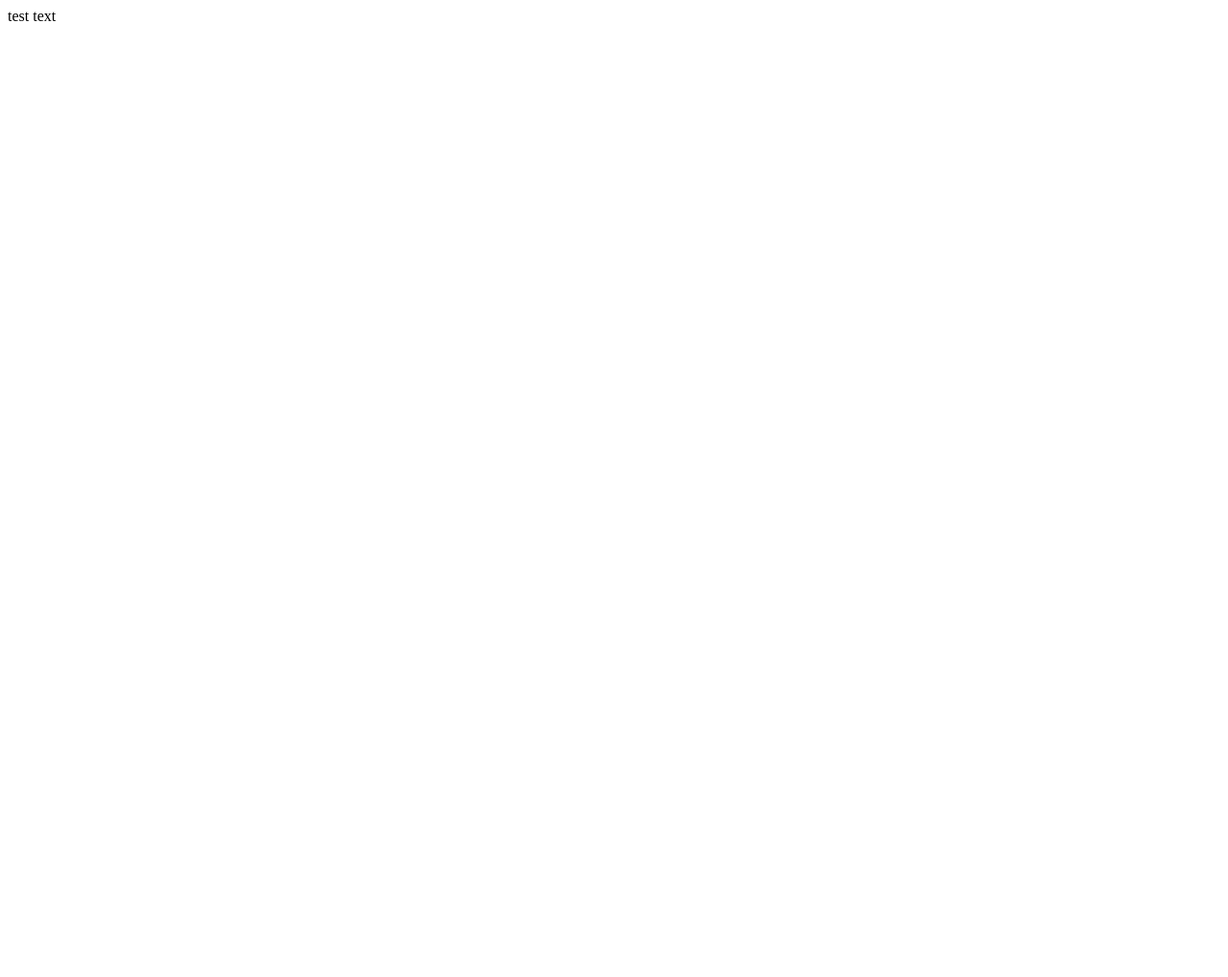
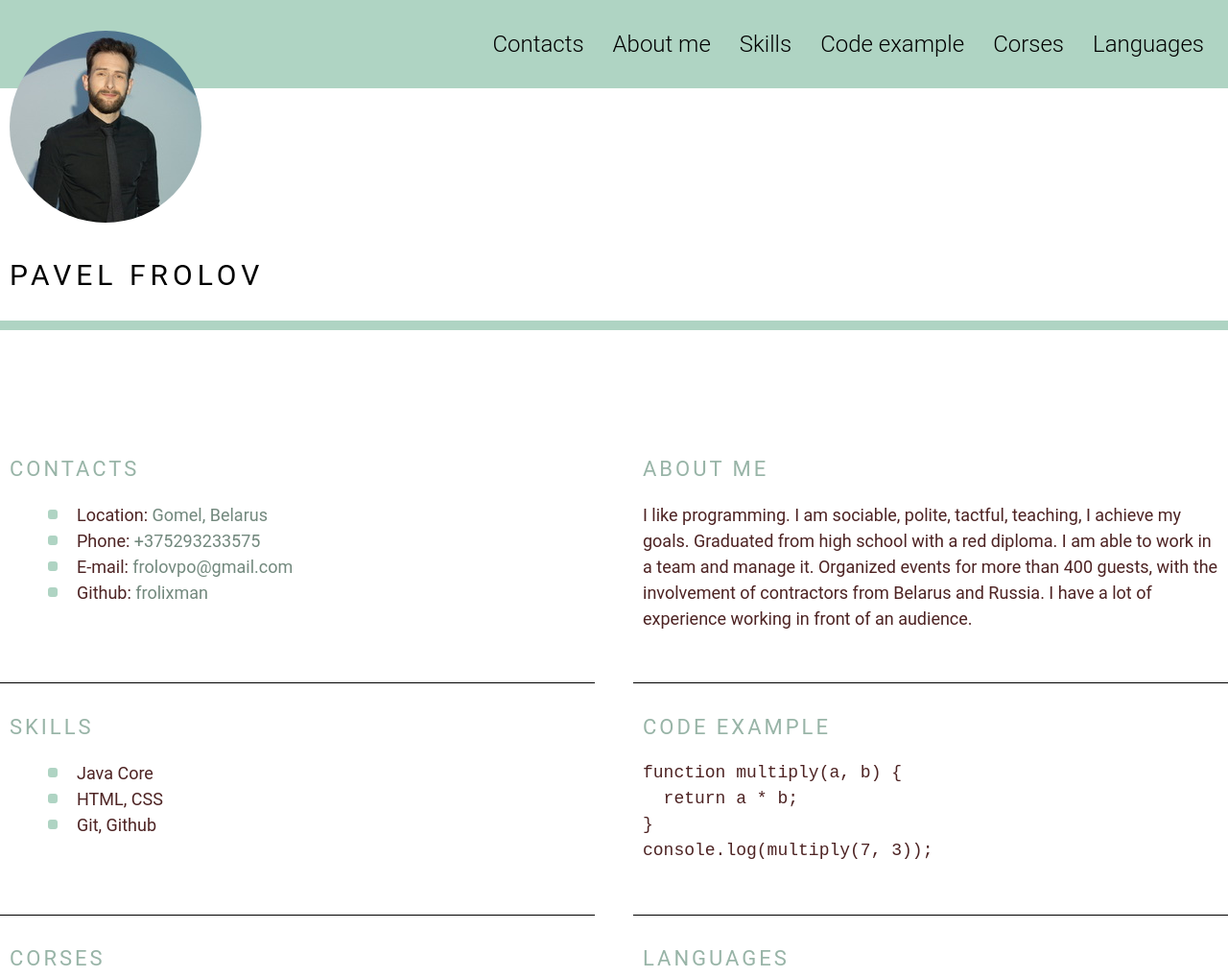
Before and after one commit to frolixman/rsschool-cv-Stage0, a plain HTML site: page index.html in a window 1280 px wide. Shown: the top 1018 px of the page at 96% size. Before the commit the page ends 800 px from the top, so only its background shows below. Drawn offline with Linux system fonts and the light colour scheme.

Commit message:
feat: Copy code from my other branch

```diff
--- a/index.html
+++ b/index.html
@@ -1,12 +1,104 @@
 <!DOCTYPE html>
 <html lang="en">
 <head>
-    <meta charset="UTF-8">
-    <meta http-equiv="X-UA-Compatible" content="IE=edge">
-    <meta name="viewport" content="width=device-width, initial-scale=1.0">
-    <title>Document</title>
+  <meta charset="UTF-8">
+  <meta http-equiv="X-UA-Compatible" content="IE=edge">
+  <meta name="viewport" content="width=device-width, initial-scale=1.0">
+  <title>CV</title>
+  <link rel="stylesheet" href="style.css">
+  <link rel="icon" href="assets/img/favicon.ico">
+  <link rel="preconnect" href="https://fonts.gstatic.com" crossorigin>
+  <link href="https://fonts.googleapis.com/css2?family=Roboto+Condensed:ital,wght@0,300;0,400;0,700;1,300;1,400;1,700&display=swap" rel="stylesheet">
 </head>
 <body>
-    test text
+  <header class="header">
+    <div class="container">
+      <nav class="nav">
+        <ul class="nav-list">
+          <li class="nav-item"><a href="#contacts" class="nav-link">Contacts</a></li>
+          <li class="nav-item"><a href="#about-me" class="nav-link">About me</a></li>
+          <li class="nav-item"><a href="#skills" class="nav-link">Skills</a></li>
+          <li class="nav-item"><a href="#code-example" class="nav-link">Code example</a></li>
+          <li class="nav-item"><a href="#corses" class="nav-link">Corses</a></li>
+          <li class="nav-item"><a href="#languages" class="nav-link">Languages</a></li>
+        </ul>
+      </nav>
+    </div>
+  </header>
+
+  <main class="main">
+    <div class="container main-container">
+      <section class="section section-profile" id="profile">
+        <img class="section-profile-photo" src="assets/img/my_pfoto_resized.jpg" alt="profile-photo">
+        <div class="section-profile-title">
+          <h1 class="section-title profile-title">PAVEL FROLOV</h1>
+        </div>
+      </section>
+      <section class="section" id="contacts">
+        <h2 class="section-title">Contacts</h2>
+        <ul class="section-list">
+          <li class="section-item section-contact-item">Location: <a href="https://www.google.com/maps/place/%D0%93%D0%BE%D0%BC%D0%B5%D0%BB%D1%8C/@53.6245526,28.1409481,6z/data=!4m5!3m4!1s0x46d4699b50faf1a5:0x5ecca30fd2361396!8m2!3d52.4313388!4d30.99367!5m1!1e1?hl=ru-RU" title="location">Gomel, Belarus</a></li>
+          <li class="section-item section-contact-item">Phone: <a href="tel:+375293233575" title="phone">+375293233575</a></li>
+          <li class="section-item section-contact-item">E-mail: <a href="mailto:frolovpo@gmail.com" title="email">frolovpo@gmail.com</a></li>
+          <li class="section-item section-contact-item">Github: <a href="https://github.com/frolixman" title="github">frolixman</a></li>
+        </ul>
+      </section>
+      <section class="section" id="about-me">
+        <h2 class="section-title">About me</h2>
+        <p>I like programming. I am sociable, polite, tactful, teaching, I achieve my goals. Graduated from high school with a red diploma.
+          I am able to work in a team and manage it. Organized events for more than 400 guests, with the involvement of contractors from Belarus and Russia.
+          I have a lot of experience working in front of an audience.</p>
+      </section>
+      <section class="section" id="skills">
+        <h2 class="section-title">Skills</h2>
+        <ul class="section-list">
+          <li class="section-item section-skills-item">Java Core</li>
+          <li class="section-item section-skills-item">HTML, CSS</li>
+          <li class="section-item section-skills-item">Git, Github</li>
+        </ul>
+      </section>
+      <section class="section" id="code-example">
+        <h2 class="section-title">Code example</h2>
+        <pre class="section-code-example"><code>function multiply(a, b) {
+  return a * b;
+}
+console.log(multiply(7, 3));</code></pre>
+      </section>
+      <section class="section section-corses" id="corses">
+        <h2 class="section-title">Corses</h2>
+        <ul class="section-list">
+          <li class="section-item section-corses-item">Code Basics (Hexlet) - <a href="https://ru.code-basics.com/languages/html" title="code-basics.com/">HTML for beginners</a></li>
+          <li class="section-item section-corses-item">Code Basics (Hexlet) - <a href="https://ru.code-basics.com/languages/css" title="code-basics.com/">CSS for beginners</a></li>
+          <li class="section-item section-corses-item">Epam - <a href="https://training.by/#!/Training/2397?lang=ru" title="training.by">Introduction to Java</a></li>
+          <li class="section-item section-corses-item">LeverX Group - <a href="https://leverx.ru/news/intro-to-it" title="leverx.ru">Intro to IT</a></li>
+        </ul>
+        <img class="certificate" src="assets/img/Certificate_Lever_X_resized.jpg" alt="Lever_X _Certificate">
+      </section>
+      <section class="section section-languages" id="languages">
+        <h2 class="section-title">Languages</h2>
+        <ul class="section-list">
+          <li class="section-item section-languages-item">Russian - Native</li>
+          <li class="section-item section-languages-item">English - B1</li>
+          <li class="section-item section-languages-item">German - A1</li>
+        </ul>
+      </section>
+    </div>
+  </main>
+
+  <footer class="footer">
+    <div class="container">
+      <a href="https://github.com/frolixman" title="github.com/frolixman">
+        <img class="git-logo" src="assets/img/github-logo.png" alt="git-logo">
+      </a>
+      <div class="footer-year">2022
+        <a class="rss" href="https://rs.school/js/" title="rs.school/js/" >
+          <img src="assets/img/rs.school-logo.svg" alt="rs.school-logo">
+        </a>
+
+      </div>
+
+    </div>
+  </footer>
+
 </body>
 </html>
--- /dev/null
+++ b/style.css
@@ -0,0 +1,197 @@
+* {
+  box-sizing: border-box;
+}
+
+html {
+  scroll-behavior: smooth;
+}
+
+body {
+  min-height: 100vh;
+  margin: 0;
+  padding: 0;
+
+  display: flex;
+  flex-direction: column;
+  justify-content: space-between;
+
+  font-family: 'Roboto', sans-serif;
+  font-size: 18px;
+  font-weight: 400;
+  line-height: 1.5;
+  color: #4d2323;
+}
+
+.container {
+  max-width: 1440px;
+  margin: 0 auto;
+}
+
+:root {
+  --main-color: rgb(175, 212, 195);
+
+}
+
+.header {
+  padding: 10px;
+
+  background-color: var(--main-color);
+}
+
+.nav-list {
+  display: flex;
+  justify-content: flex-end;
+  align-items: center;
+
+  list-style-type: none;
+}
+
+.nav-item {
+  z-index: 1;
+}
+
+.nav-link {
+  padding: 0 15px;
+  position: relative;
+
+  text-decoration: none;
+  cursor: pointer;
+  color: rgb(0, 0, 0);
+  font-size: 24px;
+  font-weight: 300;
+  line-height: 1.5;
+
+}
+
+.nav-link::after {
+  display: block;
+  position: absolute;
+  left: 0;
+  width: 0;
+  height: 1px;
+  background-color: #000000;
+  content: "";
+  transition: width 0.3s ease-out;
+}
+
+.nav-link:hover::after {
+  width: 100%;
+}
+
+.main-container {
+  display: flex;
+  flex-wrap: wrap;
+  justify-content: space-between;
+}
+
+@media (max-width: 768px) {
+  .section {
+    width: 100%;
+  }
+}
+
+.section {
+  width: calc(50% - 20px);
+  padding: 10px;
+  padding-bottom: 35px;
+
+  border-bottom: 1px solid #000000;
+}
+
+.section-title {
+  font-size: 22px;
+  font-weight: 400;
+  text-transform: uppercase;
+  letter-spacing: 3px;
+  color: rgb(152, 180, 167);
+
+}
+
+.section-item {
+  list-style: none;
+  position: relative;
+  padding-left: 30px;
+}
+
+.section-item::after {
+  content: "";
+  position: absolute;
+  top: 8px;
+  left: 0px;
+  height: 10px;
+  width: 10px;
+  background-color: var(--main-color);
+  border-radius: 30%;
+}
+
+.section-profile {
+  position: relative;
+  top: -100px;
+  width: 100%;
+
+  padding-top: 40px;
+  padding-bottom: 0px;
+
+  border-bottom: 10px solid var(--main-color);
+
+  text-align: left;
+}
+
+.profile-title {
+  font-size: 30px;
+  letter-spacing: 5px;
+  word-break: 3px;
+  color: #000000;
+}
+
+.section-profile-photo {
+  margin-right: 2.6%;
+  border-radius: 50%;
+  width: 200px;
+
+}
+
+.section-item a {
+  text-decoration: none;
+  color: rgb(114, 136, 125);
+}
+
+.section-corses,
+.section-languages {
+  border: 0;
+}
+
+.certificate {
+  margin-top: -10px;
+  transition: 0.5s;
+}
+
+.certificate:hover {
+  transform: scale(1.3);
+}
+
+.footer {
+  padding: 20px;
+
+  background-color: var(--main-color);
+  font-size: 15px;
+  font-weight: bold;
+  line-height: 1.5;
+  text-align: center;
+}
+
+.git-logo {
+  width: 40px;
+  float: left;
+}
+
+.footer-year{
+  font-size: 20px;
+  padding-top: 10px;
+}
+
+.rss {
+  width: 80px;
+  float: right;
+
+}
```
Also changed, not shown: assets/img/Certificate_Lever_X.jpg (renamed from Images/Certificate Lever X.jpg), assets/img/Certificate_Lever_X_resized.jpg (added), assets/img/favicon.ico (added), assets/img/github-logo.png (added), assets/img/my_pfoto.jpg (added), assets/img/my_pfoto_resized.jpg (added), assets/img/rs.school-logo.svg (added).
